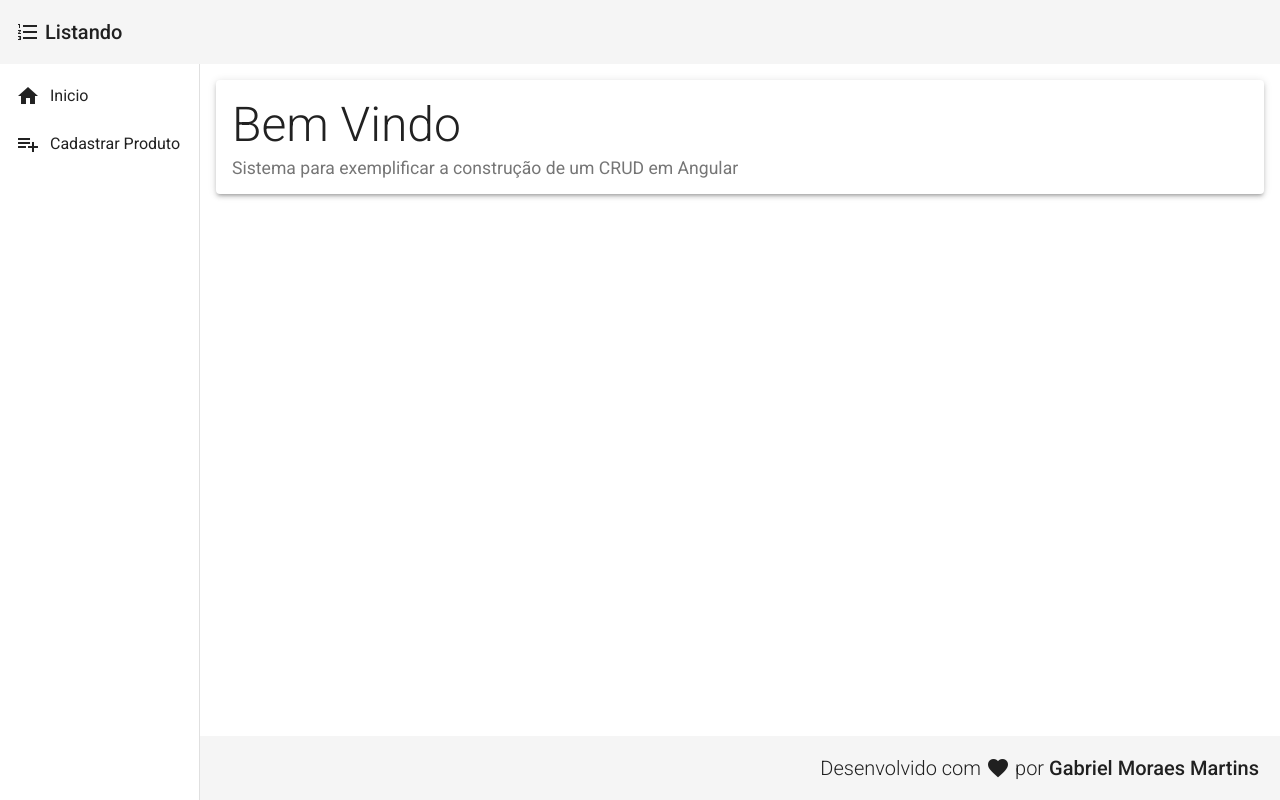
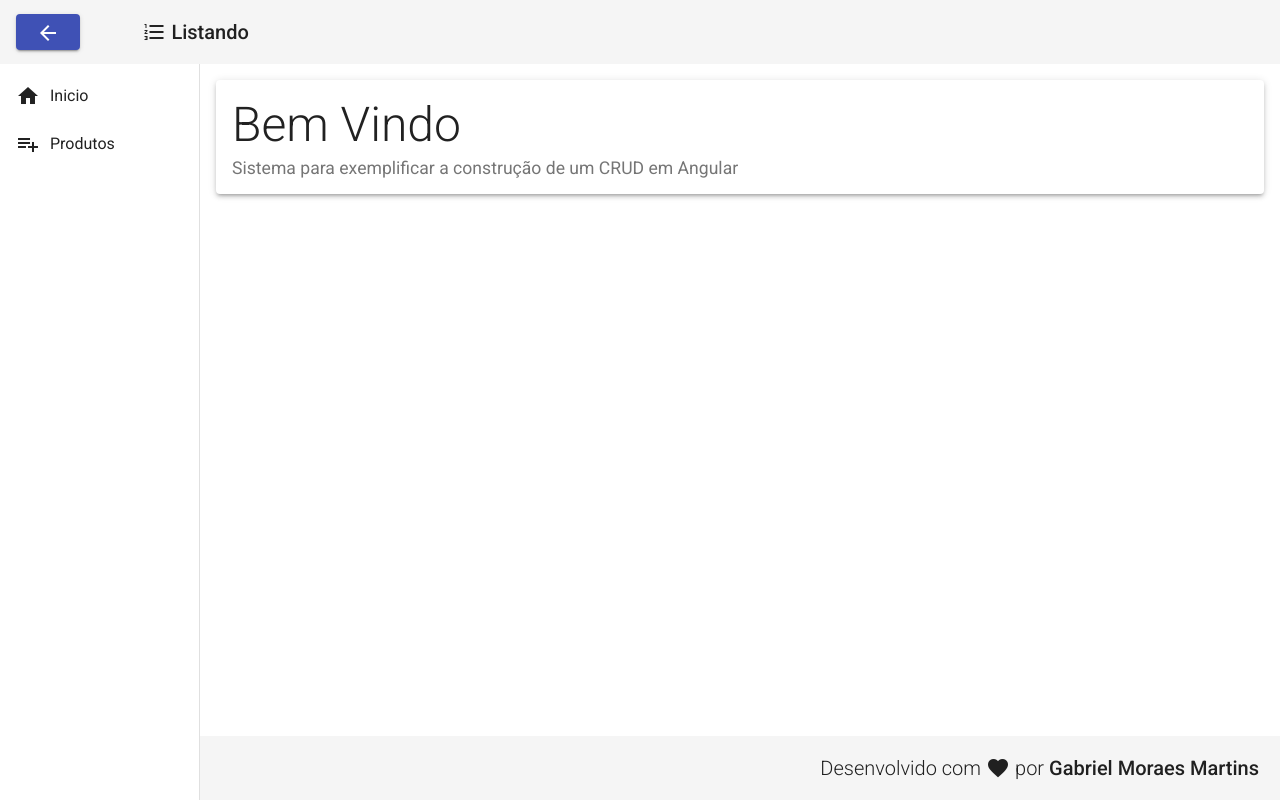
Before and after one commit to gmorae/angular-9-essencial, an Angular app in the folder frontend/: page / in a window 1280 px wide. Built offline with nearby package versions, Linux system fonts and the light colour scheme.

Commit message:
Arrumando layout

```diff
--- a/frontend/src/app/app.component.html
+++ b/frontend/src/app/app.component.html
@@ -1,3 +1,2 @@
 <app-header></app-header>
-<app-nav></app-nav>
 <app-footer></app-footer>
--- a/frontend/src/app/app.module.ts
+++ b/frontend/src/app/app.module.ts
@@ -11,7 +11,6 @@ import { FormsModule } from '@angular/forms'
 // Components
 import { HeaderComponent } from './components/template/header/header.component';
 import { FooterComponent } from './components/template/footer/footer.component';
-import { NavComponent } from './components/template/nav/nav.component';
 import { HomeComponent } from './views/home/home.component'
 import { ProductCrudComponent } from './views/product-crud/product-crud.component'
 import { CreateComponent } from './components/products/create/create.component';
@@ -35,7 +34,6 @@ import { MatTableModule } from '@angular/material/table'
     AppComponent,
     HeaderComponent,
     FooterComponent,
-    NavComponent,
     HomeComponent,
     ProductCrudComponent,
     CreateComponent,
--- a/frontend/src/app/components/products/read/read.component.css
+++ b/frontend/src/app/components/products/read/read.component.css
@@ -14,3 +14,7 @@ img {
 .card {
     padding: 20px;
 }
+
+button {
+    margin-top: 2%;
+}
--- a/frontend/src/app/components/products/read/read.component.html
+++ b/frontend/src/app/components/products/read/read.component.html
@@ -29,5 +29,6 @@
         </table>
         <mat-paginator [pageSizeOptions]="[5, 10, 20]" showFirstLastButtons></mat-paginator>
     </div>
+    <button mat-raised-button (click)="cancel()"> Voltar</button>
 
 </div>
--- a/frontend/src/app/components/products/read/read.component.ts
+++ b/frontend/src/app/components/products/read/read.component.ts
@@ -1,5 +1,5 @@
 import { Component, OnInit, ViewChild } from '@angular/core';
-import { ActivatedRoute } from '@angular/router';
+import { ActivatedRoute, Router } from '@angular/router';
 import { ProductsModel } from 'src/app/models/products.model';
 import { MatPaginator } from '@angular/material/paginator';
 import { MatTableDataSource } from '@angular/material/table';
@@ -14,7 +14,8 @@ import {MatSort} from '@angular/material/sort';
 export class ReadComponent implements OnInit {
 
   constructor(
-    private _activatedRoute: ActivatedRoute
+    private _activatedRoute: ActivatedRoute,
+    private _router: Router
   ) { }
 
   products: ProductsModel[] = this._activatedRoute.snapshot.data.products
@@ -34,4 +35,8 @@ export class ReadComponent implements OnInit {
     this.dataSource.filter = filterValue.trim().toLowerCase();
   }
 
+  cancel(): void {
+    this._router.navigate(['/products'])
+  }
+
 }
--- a/frontend/src/app/components/template/header/header.component.css
+++ b/frontend/src/app/components/template/header/header.component.css
@@ -9,6 +9,24 @@
     text-decoration: none;
 }
 
+.header span {
+    margin-left: 5%;
+}
+
 .header span a i {
     padding-right: 5px;
 }
+
+.side-nav {
+    width: 200px;
+}
+
+.side-nav i {
+    padding-right: 10px;
+}
+
+.content {
+    padding: 16px;
+    background-color: #fff;
+    color: #000;
+}
--- a/frontend/src/app/components/template/header/header.component.html
+++ b/frontend/src/app/components/template/header/header.component.html
@@ -1,4 +1,9 @@
 <mat-toolbar class="header mat-elevation-z4">
+    <button mat-raised-button color="primary" (click)="drawer.toggle()">
+        <i class="material-icons">
+            arrow_back
+        </i>
+    </button>
     <span>
         <a>
             <i class="material-icons">
@@ -8,3 +13,25 @@
         </a>
     </span>
 </mat-toolbar>
+<mat-sidenav-container class="container">
+    <mat-sidenav #drawer class="side-nav" mode="side" color="primary" opened fixedInViewport="true" fixedTopGap="64">
+        <mat-nav-list class="nav-list">
+            <a mat-list-item routerLink="/">
+                <i class="material-icons">
+                    home
+                </i>
+                Inicio
+            </a>
+
+            <a mat-list-item routerLink="/products">
+                <i class="material-icons">
+                    playlist_add
+                </i>
+                Produtos
+            </a>
+        </mat-nav-list>
+    </mat-sidenav>
+    <mat-sidenav-content class="content">
+        <router-outlet></router-outlet>
+    </mat-sidenav-content>
+</mat-sidenav-container>
--- a/frontend/src/app/components/template/nav/nav.component.css
+++ /dev/null
@@ -1,13 +0,0 @@
-.side-nav {
-    width: 200px;
-}
-
-.side-nav i {
-    padding-right: 10px;
-}
-
-.content {
-    padding: 16px;
-    background-color: #fff;
-    color: #000;
-}
--- a/frontend/src/app/components/template/nav/nav.component.html
+++ /dev/null
@@ -1,22 +0,0 @@
-<mat-sidenav-container class="container">
-    <mat-sidenav class="side-nav" mode="side" opened fixedInViewport="true" fixedTopGap="64">
-        <mat-nav-list class="nav-list">
-            <a mat-list-item routerLink="/">
-                <i class="material-icons">
-                    home
-                </i>
-                Inicio
-            </a>
-
-            <a mat-list-item routerLink="/products">
-                <i class="material-icons">
-                    playlist_add
-                </i>
-                Cadastrar Produto
-            </a>
-        </mat-nav-list>
-    </mat-sidenav>
-    <mat-sidenav-content class="content">
-        <router-outlet></router-outlet>
-    </mat-sidenav-content>
-</mat-sidenav-container>
--- a/frontend/src/app/components/template/nav/nav.component.ts
+++ /dev/null
@@ -1,15 +0,0 @@
-import { Component, OnInit } from '@angular/core';
-
-@Component({
-  selector: 'app-nav',
-  templateUrl: './nav.component.html',
-  styleUrls: ['./nav.component.css']
-})
-export class NavComponent implements OnInit {
-
-  constructor() { }
-
-  ngOnInit(): void {
-  }
-
-}
```
